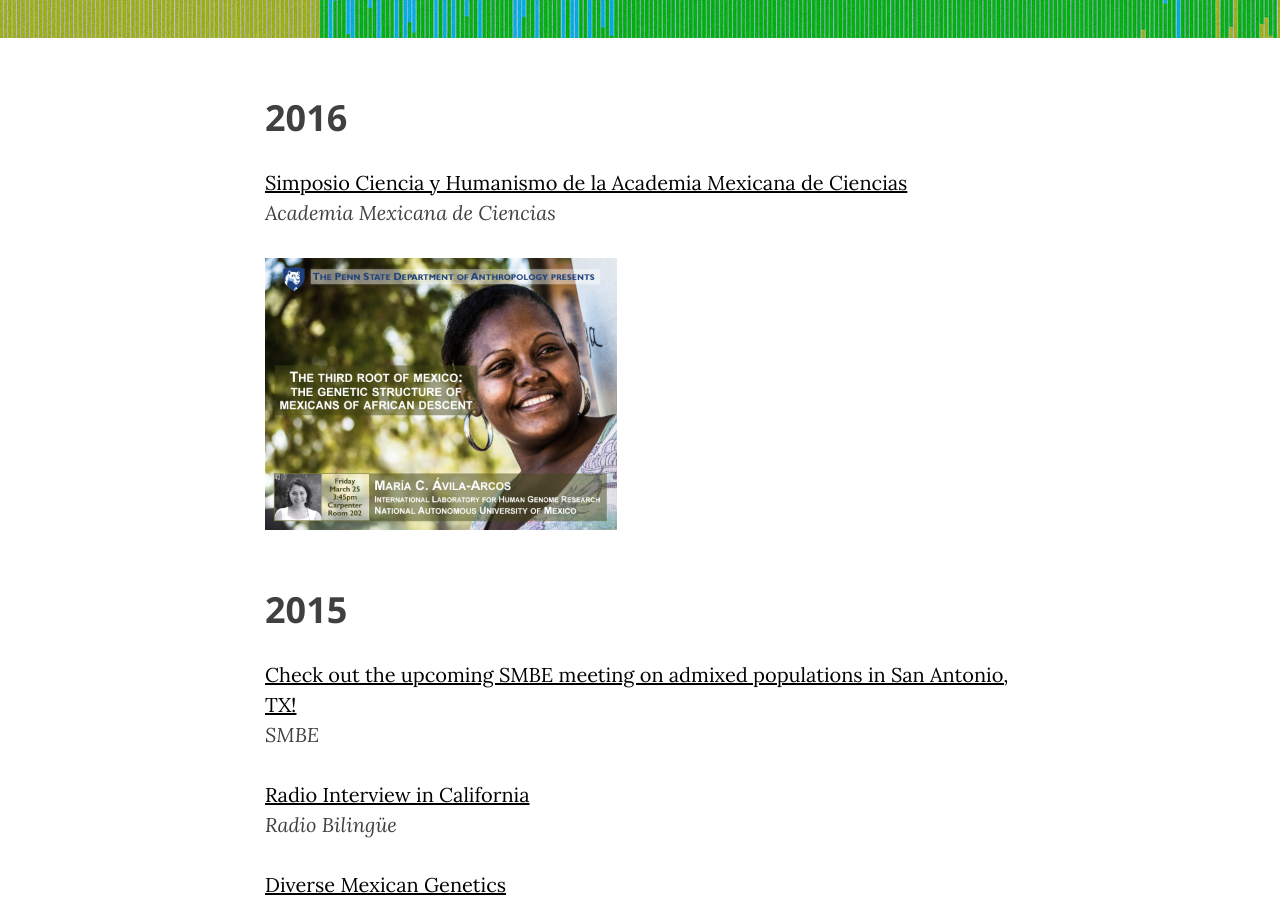
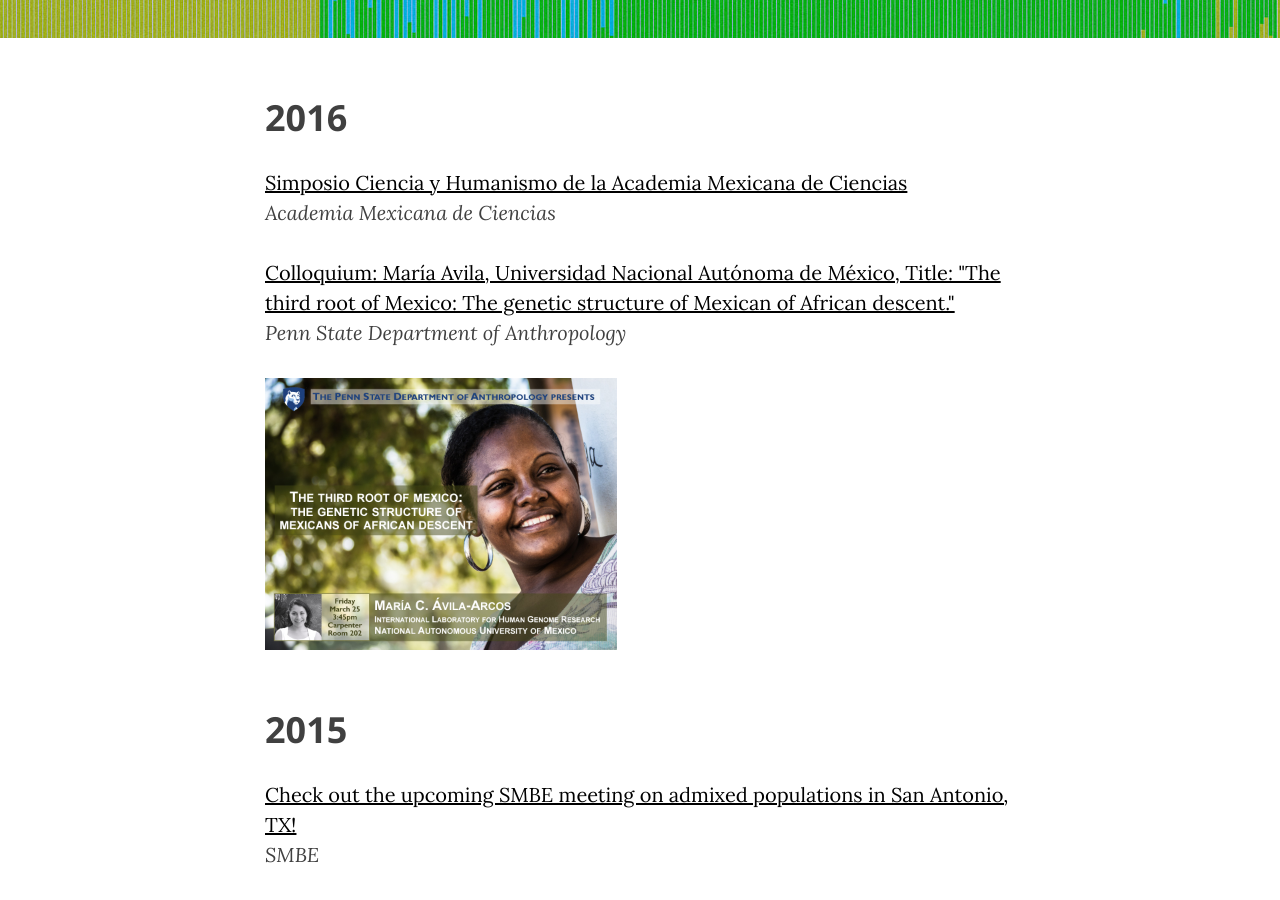
Before and after one commit to milkshakeplustip/milkshakeplustip.github.io, a Jekyll site: the page built from a_news.html, in a window 1280 px wide and 900 px high, scrolled down 306 px. Built offline with Jekyll 4.4.1, drawn with Linux system fonts in a browser that asks for light colours; nearby versions of some CDN libraries.

Commit message:
maria link

```diff
--- a/a_news.html
+++ b/a_news.html
@@ -6,6 +6,7 @@ header-img: "img/news_1750.jpg"
 ---
 <h2 class="section-heading">2016</h2>
 <p><a href="https://www.youtube.com/watch?v=cIZ5VaIHzIg">Simposio Ciencia y Humanismo de la Academia Mexicana de Ciencias</a><br><i>Academia Mexicana de Ciencias</i></br></p>
+<p><a href="http://anth.la.psu.edu/events%20list/department-of-anthropology-colloquium-69">Colloquium: María Avila, Universidad Nacional Autónoma de México, Title: "The third root of Mexico: The genetic structure of Mexican of African descent."</a><br><i>Penn State Department of Anthropology</i></br></p>
 <img src="/img/talkafromexmaria.jpg" alt="Maria" style="width:352px;height:272px;">
 <h2 class="section-heading">2015</h2>
 <p><a href="http://anthgen.org/smbe2016/">Check out the upcoming SMBE meeting on admixed populations in San Antonio, TX!</a><br><i>SMBE</i></br></p>
```
